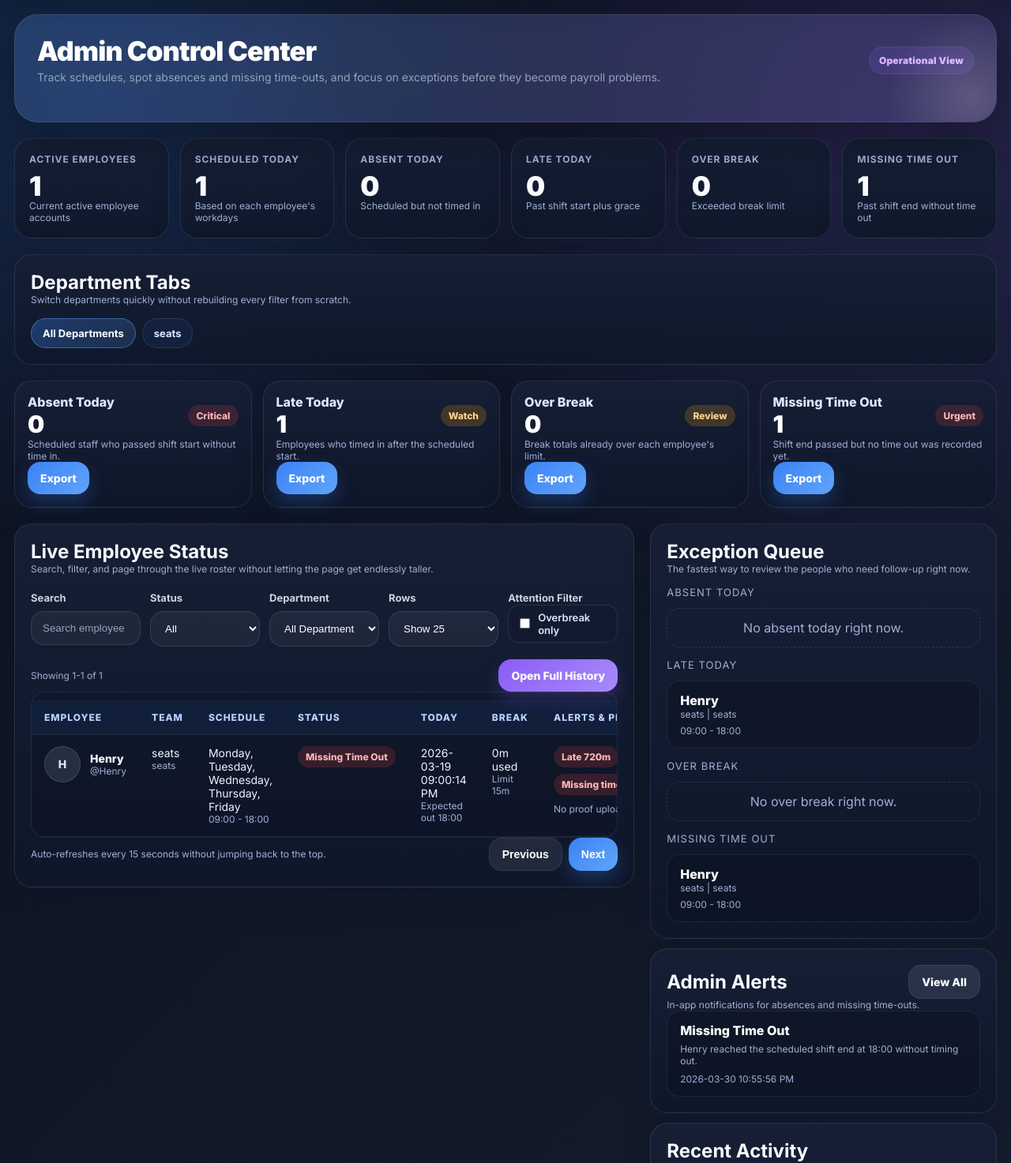
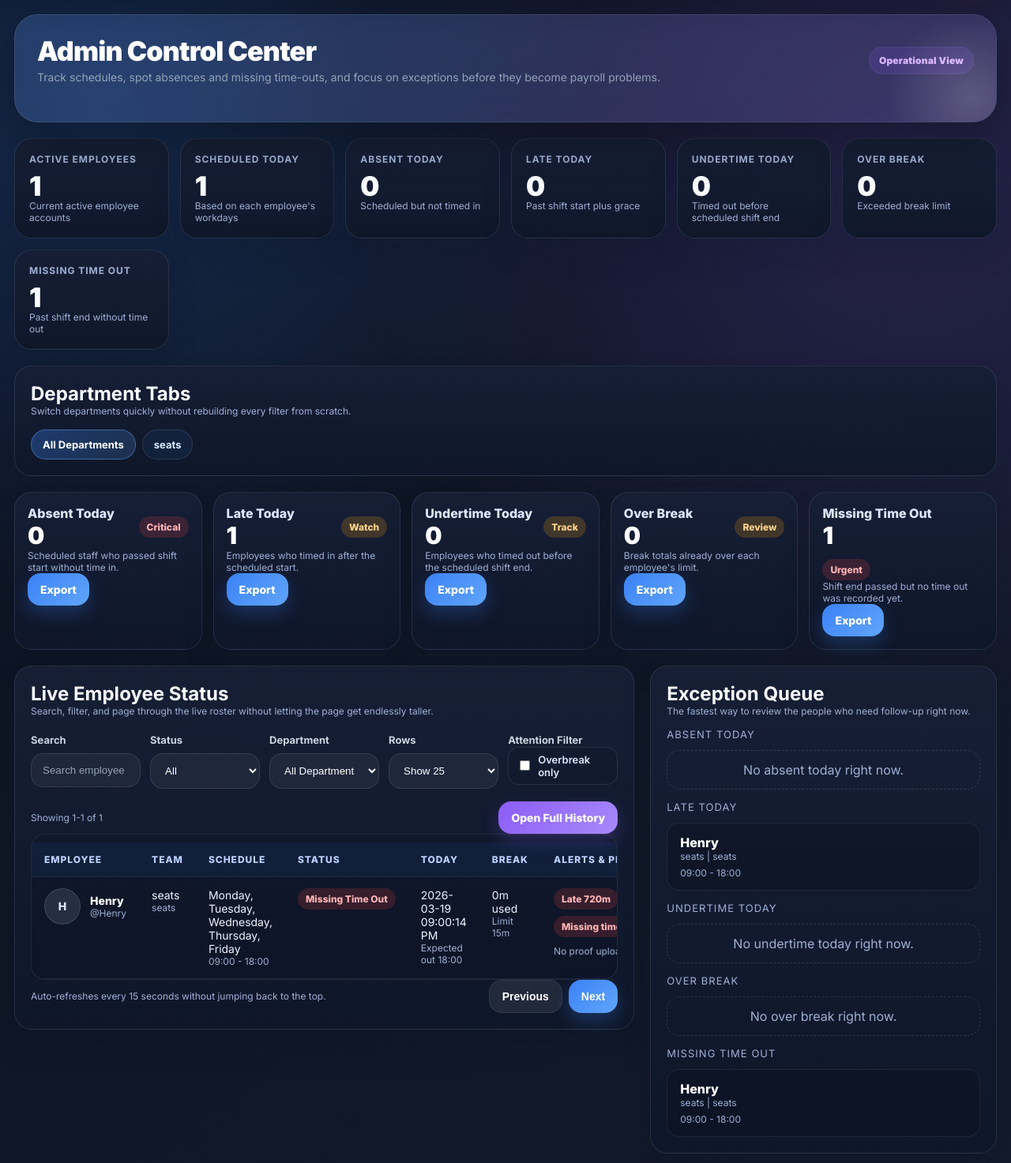
Before and after one commit to henryacosta401-prog/attendance-web, a Flask app: page /admin in a window 1280 px wide. Shown: the part 142-1615 px from the top of the page at 79% size. Run offline with Flask 3, Linux system fonts and the light colour scheme; a user stored in the database is signed in; data comes from the database, SQL or seed files in the repository; data that the repository does not hold is empty; parts of the project's set-up code (start-up, migrations or seed data) failed here and were passed over; some libraries are stand-ins or nearby versions.

Commit message:
Refine undertime tracking and dashboard alerts

```diff
--- a/app.py
+++ b/app.py
@@ -889,13 +889,47 @@ def is_undertime_record(user_row, attendance_row):
     if attendance_row.get("source_type") != "attendance":
         return False
 
+    actual_time_in = parse_db_datetime(attendance_row.get("time_in"))
     actual_time_out = parse_db_datetime(attendance_row.get("time_out"))
-    if not actual_time_out:
+    if not actual_time_in or not actual_time_out:
         return False
 
-    _, shift_end_dt = get_shift_bounds_for_work_date(user_row, attendance_row["work_date"])
+    shift_start_dt, shift_end_dt = get_shift_bounds_for_work_date(user_row, attendance_row["work_date"])
+    shift_start_naive = shift_start_dt.replace(tzinfo=None)
     shift_end_naive = shift_end_dt.replace(tzinfo=None)
-    return actual_time_out < shift_end_naive
+    worked_minutes = max(int((actual_time_out - actual_time_in).total_seconds() // 60), 0)
+    scheduled_minutes = max(int((shift_end_naive - shift_start_naive).total_seconds() // 60), 0)
+    if worked_minutes <= 0 or scheduled_minutes <= 0:
+        return False
+    if worked_minutes > scheduled_minutes:
+        return False
+    return shift_start_naive <= actual_time_out < shift_end_naive
+
+
+def get_scheduled_shift_minutes(user_row, work_date):
+    shift_start_dt, shift_end_dt = get_shift_bounds_for_work_date(user_row, work_date)
+    return max(int((shift_end_dt - shift_start_dt).total_seconds() // 60), 0)
+
+
+def is_suspicious_work_duration(user_row, attendance_row):
+    if not user_row or not attendance_row:
+        return False
+    if not attendance_row.get("time_in") or not attendance_row.get("time_out"):
+        return False
+
+    time_in_dt = parse_db_datetime(attendance_row.get("time_in"))
+    time_out_dt = parse_db_datetime(attendance_row.get("time_out"))
+    if not time_in_dt or not time_out_dt or time_out_dt < time_in_dt:
+        return True
+
+    worked_minutes = max(int((time_out_dt - time_in_dt).total_seconds() // 60), 0)
+    scheduled_minutes = get_scheduled_shift_minutes(user_row, attendance_row["work_date"])
+
+    if worked_minutes > (18 * 60):
+        return True
+    if scheduled_minutes > 0 and worked_minutes > (scheduled_minutes + 240):
+        return True
+    return False
 
 
 def parse_break_limit_minutes(value):
@@ -1967,6 +2001,10 @@ def get_admin_employee_rows(status_filter="", search="", department_filter="", o
         scheduled_today = is_scheduled_today(user)
         absent_today = is_absent_today(user, attendance)
         missing_timeout_today = is_missing_timeout_today(user, attendance)
+        undertime_today = 1 if is_undertime_record(
+            user,
+            {**dict(attendance), "source_type": "attendance"} if attendance else None
+        ) else 0
         status_display = live_status
 
         if user["is_active"] != 1:
@@ -1975,6 +2013,8 @@ def get_admin_employee_rows(status_filter="", search="", department_filter="", o
             status_display = "Absent"
         elif missing_timeout_today:
             status_display = "Missing Time Out"
+        elif undertime_today:
+            status_display = "Undertime"
         elif not scheduled_today and live_status == "Offline":
             status_display = "Off Day"
 
@@ -2010,8 +2050,9 @@ def get_admin_employee_rows(status_filter="", search="", department_filter="", o
         row["over_break_minutes"] = get_overbreak_minutes(row["break_minutes"], row["break_limit_minutes"])
         row["over_break_flag"] = 1 if row["over_break_minutes"] > 0 else 0
         row["missing_timeout_flag"] = 1 if missing_timeout_today else 0
+        row["undertime_flag"] = undertime_today
         row["avatar_initials"] = get_avatar_initials(user["full_name"])
-        row["attention_score"] = int(row["absent_flag"]) + int(row["late_flag"]) + int(row["over_break_flag"]) + int(row["missing_timeout_flag"])
+        row["attention_score"] = int(row["absent_flag"]) + int(row["late_flag"]) + int(row["over_break_flag"]) + int(row["missing_timeout_flag"]) + int(row["undertime_flag"])
 
         if status_filter and row["status_display"] != status_filter:
             continue
@@ -2072,12 +2113,14 @@ def get_exception_collections(employee_rows):
     late = [row for row in employee_rows if row["late_flag"] == 1]
     over_break = [row for row in employee_rows if row["over_break_flag"] == 1]
     missing_timeout = [row for row in employee_rows if row["missing_timeout_flag"] == 1]
+    undertime = [row for row in employee_rows if row["undertime_flag"] == 1]
 
     return {
         "absent": sorted(absent, key=lambda row: (row["department"] or "", row["full_name"] or "")),
         "late": sorted(late, key=lambda row: (-row["late_minutes"], row["full_name"] or "")),
         "over_break": sorted(over_break, key=lambda row: (-row["over_break_minutes"], row["full_name"] or "")),
         "missing_timeout": sorted(missing_timeout, key=lambda row: (row["shift_end"] or "", row["full_name"] or "")),
+        "undertime": sorted(undertime, key=lambda row: (row["shift_end"] or "", row["full_name"] or "")),
     }
 
 
@@ -2202,15 +2245,18 @@ def enrich_history_record(row, break_limit_minutes, employee_row=None):
     if record_type == "Undertime" and row.get("requested_time_out"):
         work_row["time_out"] = row.get("requested_time_out")
         row["time_out"] = row.get("requested_time_out")
-    work_minutes = total_work_minutes(work_row) if is_attendance else 0
+    suspicious_work_flag = 1 if is_suspicious_work_duration(employee_row, work_row) else 0
+    raw_work_minutes = total_work_minutes(work_row) if is_attendance else 0
+    work_minutes = 0 if suspicious_work_flag else raw_work_minutes
     over_break_minutes = get_overbreak_minutes(break_minutes, break_limit_minutes)
     break_sessions = build_break_sessions(row["id"]) if is_attendance and row.get("id") else []
-    undertime_flag = 1 if is_undertime_record(employee_row, work_row) else 0
+    undertime_flag = 1 if not suspicious_work_flag and is_undertime_record(employee_row, work_row) else 0
     if record_type == "Attendance" and undertime_flag:
         record_type = "Undertime"
     display_status = row.get("status") or ""
     if undertime_flag and is_attendance and row.get("time_out"):
         display_status = "Undertime"
+    data_issue_note = "Suspicious work duration hidden. Please review this record." if suspicious_work_flag else ""
 
     return {
         "row": row,
@@ -2218,12 +2264,15 @@ def enrich_history_record(row, break_limit_minutes, employee_row=None):
         "break_sessions": break_sessions,
         "break_sessions_summary": summarize_break_sessions(break_sessions),
         "work_minutes": work_minutes,
+        "raw_work_minutes": raw_work_minutes,
         "over_break_minutes": over_break_minutes,
         "undertime_flag": undertime_flag,
+        "suspicious_work_flag": suspicious_work_flag,
+        "data_issue_note": data_issue_note,
         "display_status": display_status,
         "absent_flag": 1 if employee_row and is_attendance and is_absent_today(employee_row, row) else 0,
         "record_type": record_type,
-        "request_note": row.get("admin_note") or row.get("message") or "",
+        "request_note": " | ".join(part for part in [row.get("admin_note") or row.get("message") or "", data_issue_note] if part),
     }
 
 
@@ -2670,7 +2719,8 @@ def admin_dashboard():
         "timed_out": len([emp for emp in all_employee_rows if emp["status_display"] == "Timed Out"]),
         "late_today": late_today,
         "over_break_today": len(exception_groups["over_break"]),
-        "missing_timeout": len(exception_groups["missing_timeout"])
+        "missing_timeout": len(exception_groups["missing_timeout"]),
+        "undertime_today": len(exception_groups["undertime"])
     }
 
     return render_template(
@@ -2772,6 +2822,7 @@ def export_admin_exceptions_excel():
         "late": "Late Today",
         "over_break": "Over Break",
         "missing_timeout": "Missing Time Out",
+        "undertime": "Undertime Today",
     }
 
     try:
--- a/templates/admin_dashboard.html
+++ b/templates/admin_dashboard.html
@@ -79,6 +79,7 @@ document.addEventListener("DOMContentLoaded", function () {
         if (status === "Timed In") return "admin-pill-green";
         if (status === "On Break") return "admin-pill-yellow";
         if (status === "Timed Out") return "admin-pill-blue";
+        if (status === "Undertime") return "admin-pill-yellow";
         if (status === "Absent" || status === "Inactive" || status === "Missing Time Out") return "admin-pill-red";
         return "admin-pill-gray";
     }
@@ -116,6 +117,7 @@ document.addEventListener("DOMContentLoaded", function () {
                 const flags = [];
                 if (emp.absent_flag) flags.push(`<span class="admin-pill admin-pill-red">Absent</span>`);
                 if (emp.late_flag) flags.push(`<span class="admin-pill admin-pill-red">Late ${emp.late_minutes}m</span>`);
+                if (emp.undertime_flag) flags.push(`<span class="admin-pill admin-pill-yellow">Undertime</span>`);
                 if (emp.over_break_flag) flags.push(`<span class="admin-pill admin-pill-yellow">Over break ${emp.over_break_minutes}m</span>`);
                 if (emp.missing_timeout_flag) flags.push(`<span class="admin-pill admin-pill-red">Missing time out</span>`);
                 if (!emp.scheduled_today) flags.push(`<span class="admin-pill admin-pill-gray">Off today</span>`);
@@ -162,6 +164,7 @@ document.addEventListener("DOMContentLoaded", function () {
         <div class="admin-stat-card"><div class="admin-stat-label">Scheduled Today</div><div class="admin-stat-value">{{ stats.scheduled_today }}</div><div class="admin-stat-note">Based on each employee's workdays</div></div>
         <div class="admin-stat-card"><div class="admin-stat-label">Absent Today</div><div class="admin-stat-value">{{ stats.absent_today }}</div><div class="admin-stat-note">Scheduled but not timed in</div></div>
         <div class="admin-stat-card"><div class="admin-stat-label">Late Today</div><div class="admin-stat-value">{{ stats.late_today }}</div><div class="admin-stat-note">Past shift start plus grace</div></div>
+        <div class="admin-stat-card"><div class="admin-stat-label">Undertime Today</div><div class="admin-stat-value">{{ stats.undertime_today }}</div><div class="admin-stat-note">Timed out before scheduled shift end</div></div>
         <div class="admin-stat-card"><div class="admin-stat-label">Over Break</div><div class="admin-stat-value">{{ stats.over_break_today }}</div><div class="admin-stat-note">Exceeded break limit</div></div>
         <div class="admin-stat-card"><div class="admin-stat-label">Missing Time Out</div><div class="admin-stat-value">{{ stats.missing_timeout }}</div><div class="admin-stat-note">Past shift end without time out</div></div>
     </div>
@@ -180,6 +183,7 @@ document.addEventListener("DOMContentLoaded", function () {
     <div class="admin-exception-grid">
         <div class="admin-exception-card"><div class="admin-exception-top"><div><div class="admin-exception-label">Absent Today</div><div class="admin-exception-count">{{ exception_groups.absent|length }}</div></div><span class="admin-pill admin-pill-red">Critical</span></div><div class="admin-stat-note">Scheduled staff who passed shift start without time in.</div><div class="admin-exception-actions"><a class="btn btn-primary" href="{{ url_for('export_admin_exceptions_excel', type='absent', department=department_filter) }}">Export</a></div></div>
         <div class="admin-exception-card"><div class="admin-exception-top"><div><div class="admin-exception-label">Late Today</div><div class="admin-exception-count">{{ exception_groups.late|length }}</div></div><span class="admin-pill admin-pill-yellow">Watch</span></div><div class="admin-stat-note">Employees who timed in after the scheduled start.</div><div class="admin-exception-actions"><a class="btn btn-primary" href="{{ url_for('export_admin_exceptions_excel', type='late', department=department_filter) }}">Export</a></div></div>
+        <div class="admin-exception-card"><div class="admin-exception-top"><div><div class="admin-exception-label">Undertime Today</div><div class="admin-exception-count">{{ exception_groups.undertime|length }}</div></div><span class="admin-pill admin-pill-yellow">Track</span></div><div class="admin-stat-note">Employees who timed out before the scheduled shift end.</div><div class="admin-exception-actions"><a class="btn btn-primary" href="{{ url_for('export_admin_exceptions_excel', type='undertime', department=department_filter) }}">Export</a></div></div>
         <div class="admin-exception-card"><div class="admin-exception-top"><div><div class="admin-exception-label">Over Break</div><div class="admin-exception-count">{{ exception_groups.over_break|length }}</div></div><span class="admin-pill admin-pill-yellow">Review</span></div><div class="admin-stat-note">Break totals already over each employee's limit.</div><div class="admin-exception-actions"><a class="btn btn-primary" href="{{ url_for('export_admin_exceptions_excel', type='over_break', department=department_filter) }}">Export</a></div></div>
         <div class="admin-exception-card"><div class="admin-exception-top"><div><div class="admin-exception-label">Missing Time Out</div><div class="admin-exception-count">{{ exception_groups.missing_timeout|length }}</div></div><span class="admin-pill admin-pill-red">Urgent</span></div><div class="admin-stat-note">Shift end passed but no time out was recorded yet.</div><div class="admin-exception-actions"><a class="btn btn-primary" href="{{ url_for('export_admin_exceptions_excel', type='missing_timeout', department=department_filter) }}">Export</a></div></div>
     </div>
@@ -190,7 +194,7 @@ document.addEventListener("DOMContentLoaded", function () {
             <p class="admin-panel-subtitle">Search, filter, and page through the live roster without letting the page get endlessly taller.</p>
             <div class="admin-filter-grid">
                 <div><label>Search</label><input id="searchBox" class="input" type="text" value="{{ search }}" placeholder="Search employee"></div>
-                <div><label>Status</label><select id="statusFilter" class="input"><option value="">All</option><option value="Absent" {% if status_filter == 'Absent' %}selected{% endif %}>Absent</option><option value="Timed In" {% if status_filter == 'Timed In' %}selected{% endif %}>Timed In</option><option value="On Break" {% if status_filter == 'On Break' %}selected{% endif %}>On Break</option><option value="Timed Out" {% if status_filter == 'Timed Out' %}selected{% endif %}>Timed Out</option><option value="Missing Time Out" {% if status_filter == 'Missing Time Out' %}selected{% endif %}>Missing Time Out</option><option value="Offline" {% if status_filter == 'Offline' %}selected{% endif %}>Offline</option><option value="Off Day" {% if status_filter == 'Off Day' %}selected{% endif %}>Off Day</option><option value="Inactive" {% if status_filter == 'Inactive' %}selected{% endif %}>Inactive</option></select></div>
+                <div><label>Status</label><select id="statusFilter" class="input"><option value="">All</option><option value="Absent" {% if status_filter == 'Absent' %}selected{% endif %}>Absent</option><option value="Timed In" {% if status_filter == 'Timed In' %}selected{% endif %}>Timed In</option><option value="On Break" {% if status_filter == 'On Break' %}selected{% endif %}>On Break</option><option value="Timed Out" {% if status_filter == 'Timed Out' %}selected{% endif %}>Timed Out</option><option value="Undertime" {% if status_filter == 'Undertime' %}selected{% endif %}>Undertime</option><option value="Missing Time Out" {% if status_filter == 'Missing Time Out' %}selected{% endif %}>Missing Time Out</option><option value="Offline" {% if status_filter == 'Offline' %}selected{% endif %}>Offline</option><option value="Off Day" {% if status_filter == 'Off Day' %}selected{% endif %}>Off Day</option><option value="Inactive" {% if status_filter == 'Inactive' %}selected{% endif %}>Inactive</option></select></div>
                 <div><label>Department</label><select id="departmentFilter" class="input"><option value="">All Departments</option>{% for dept in departments %}<option value="{{ dept.department }}" {% if department_filter == dept.department %}selected{% endif %}>{{ dept.department }}</option>{% endfor %}</select></div>
                 <div><label>Rows</label><select id="pageSize" class="input">{% for size in [10, 25, 50, 100] %}<option value="{{ size }}" {% if pagination.page_size == size %}selected{% endif %}>Show {{ size }}</option>{% endfor %}</select></div>
                 <div><label>Attention Filter</label><label class="admin-filter-check"><input id="overBreakOnly" type="checkbox" {% if over_break_only == '1' %}checked{% endif %}><span>Overbreak only</span></label></div>
@@ -209,10 +213,10 @@ document.addEventListener("DOMContentLoaded", function () {
                                 <td><div class="admin-row-user">{% if emp.profile_image and emp.profile_image_available %}<img class="admin-avatar" src="{{ url_for('uploaded_file', filename=emp.profile_image) }}" alt="avatar">{% else %}<div class="admin-avatar-placeholder">{{ emp.avatar_initials }}</div>{% endif %}<div><div class="admin-name">{{ emp.full_name }}</div><div class="admin-username">@{{ emp.username }}</div></div></div></td>
                                 <td><div>{{ emp.department or '-' }}</div><div class="admin-subtext">{{ emp.position or '-' }}</div></td>
                                 <td><div>{{ emp.schedule_summary }}</div><div class="admin-subtext">{{ emp.schedule_window_summary }}</div></td>
-                                <td>{% set live_class = 'admin-pill-gray' %}{% if emp.status_display == 'Timed In' %}{% set live_class = 'admin-pill-green' %}{% elif emp.status_display == 'On Break' %}{% set live_class = 'admin-pill-yellow' %}{% elif emp.status_display == 'Timed Out' %}{% set live_class = 'admin-pill-blue' %}{% elif emp.status_display in ['Absent', 'Inactive', 'Missing Time Out'] %}{% set live_class = 'admin-pill-red' %}{% endif %}<span class="admin-pill {{ live_class }}">{{ emp.status_display }}</span></td>
+                                <td>{% set live_class = 'admin-pill-gray' %}{% if emp.status_display == 'Timed In' %}{% set live_class = 'admin-pill-green' %}{% elif emp.status_display in ['On Break', 'Undertime'] %}{% set live_class = 'admin-pill-yellow' %}{% elif emp.status_display == 'Timed Out' %}{% set live_class = 'admin-pill-blue' %}{% elif emp.status_display in ['Absent', 'Inactive', 'Missing Time Out'] %}{% set live_class = 'admin-pill-red' %}{% endif %}<span class="admin-pill {{ live_class }}">{{ emp.status_display }}</span></td>
                                 <td><div>{{ format_datetime_12h(emp.time_in) if emp.time_in else '-' }}</div><div class="admin-subtext">{% if emp.time_out %}Out {{ format_datetime_12h(emp.time_out) }}{% else %}Expected out {{ emp.shift_end }}{% endif %}</div></td>
                                 <td><div>{{ emp.break_minutes }}m used</div><div class="admin-subtext">Limit {{ emp.break_limit_minutes }}m</div></td>
-                                <td><div class="admin-flags">{% if emp.absent_flag == 1 %}<span class="admin-pill admin-pill-red">Absent</span>{% endif %}{% if emp.late_flag == 1 %}<span class="admin-pill admin-pill-red">Late {{ emp.late_minutes }}m</span>{% endif %}{% if emp.over_break_flag == 1 %}<span class="admin-pill admin-pill-yellow">Over break {{ emp.over_break_minutes }}m</span>{% endif %}{% if emp.missing_timeout_flag == 1 %}<span class="admin-pill admin-pill-red">Missing time out</span>{% endif %}{% if emp.scheduled_today == 0 %}<span class="admin-pill admin-pill-gray">Off today</span>{% endif %}</div><div style="margin-top:8px;">{% if emp.proof_file and emp.proof_file_available %}<a class="admin-subtext" href="{{ url_for('uploaded_file', filename=emp.proof_file) }}" target="_blank">Open proof</a>{% elif emp.proof_file %}<span class="admin-subtext">Proof file missing</span>{% else %}<span class="admin-subtext">No proof uploaded</span>{% endif %}</div></td>
+                                <td><div class="admin-flags">{% if emp.absent_flag == 1 %}<span class="admin-pill admin-pill-red">Absent</span>{% endif %}{% if emp.late_flag == 1 %}<span class="admin-pill admin-pill-red">Late {{ emp.late_minutes }}m</span>{% endif %}{% if emp.undertime_flag == 1 %}<span class="admin-pill admin-pill-yellow">Undertime</span>{% endif %}{% if emp.over_break_flag == 1 %}<span class="admin-pill admin-pill-yellow">Over break {{ emp.over_break_minutes }}m</span>{% endif %}{% if emp.missing_timeout_flag == 1 %}<span class="admin-pill admin-pill-red">Missing time out</span>{% endif %}{% if emp.scheduled_today == 0 %}<span class="admin-pill admin-pill-gray">Off today</span>{% endif %}</div><div style="margin-top:8px;">{% if emp.proof_file and emp.proof_file_available %}<a class="admin-subtext" href="{{ url_for('uploaded_file', filename=emp.proof_file) }}" target="_blank">Open proof</a>{% elif emp.proof_file %}<span class="admin-subtext">Proof file missing</span>{% else %}<span class="admin-subtext">No proof uploaded</span>{% endif %}</div></td>
                             </tr>
                             {% endfor %}
                         {% else %}
@@ -231,7 +235,7 @@ document.addEventListener("DOMContentLoaded", function () {
             <section class="admin-panel">
                 <h2>Exception Queue</h2>
                 <p class="admin-panel-subtitle">The fastest way to review the people who need follow-up right now.</p>
-                {% for key, title in [('absent', 'Absent Today'), ('late', 'Late Today'), ('over_break', 'Over Break'), ('missing_timeout', 'Missing Time Out')] %}
+                {% for key, title in [('absent', 'Absent Today'), ('late', 'Late Today'), ('undertime', 'Undertime Today'), ('over_break', 'Over Break'), ('missing_timeout', 'Missing Time Out')] %}
                     <div class="admin-list" style="margin-top:14px;">
                         <div class="admin-subtext" style="font-size:13px; text-transform:uppercase; letter-spacing:0.08em;">{{ title }}</div>
                         {% if exception_groups[key] %}
```
Also changed, not shown: templates/admin_history.html (+6 -1 lines), templates/employee_history.html (+6 -1 lines).
